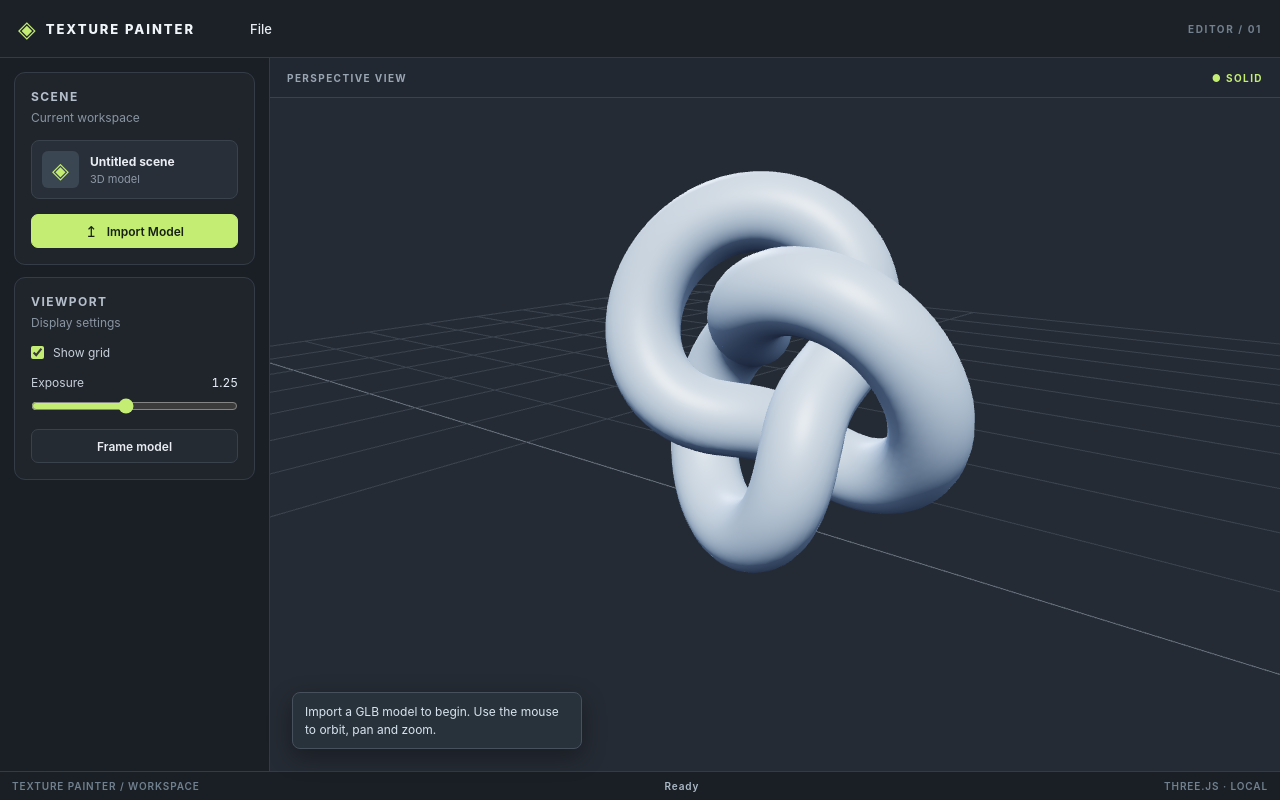
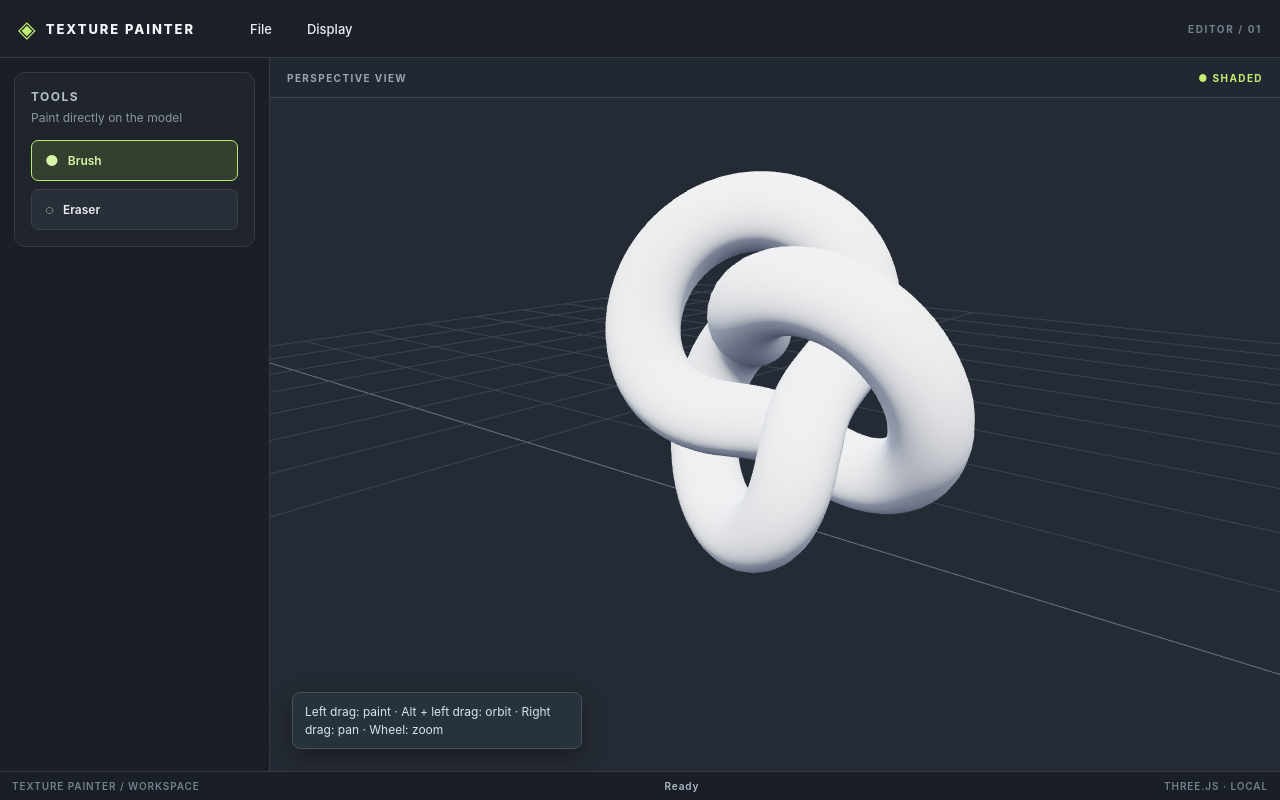
Before and after one commit to jairoGD/texture-painter, a website built with Vite: page index.html in a window 1280 px wide. Built offline with nearby package versions, Linux system fonts and the light colour scheme; animation ran at ten frames a second.

Commit message:
Add display modes and UV brush painting

```diff
--- a/src/editor/scene.js
+++ b/src/editor/scene.js
@@ -1,6 +1,7 @@
 import * as THREE from 'three';
 import { OrbitControls } from 'three/addons/controls/OrbitControls.js';
 import { GLTFLoader } from 'three/addons/loaders/GLTFLoader.js';
+import { createTexturePainter } from './texture-painter.js';
 
 export function createScene(host) {
   const scene = new THREE.Scene();
@@ -17,7 +18,7 @@ export function createScene(host) {
   host.append(renderer.domElement);
 
   const controls = new OrbitControls(camera, renderer.domElement);
-  controls.enableDamping = true;
+  controls.enableDamping = false;
   controls.target.set(0, 0.65, 0);
   controls.update();
 
@@ -42,6 +43,51 @@ export function createScene(host) {
 
   let model = defaultModel;
   const loader = new GLTFLoader();
+  const painter = createTexturePainter();
+  painter.prepare(defaultModel);
+  const raycaster = new THREE.Raycaster();
+  const pointer = new THREE.Vector2();
+  let activePointer = null;
+  let previousHit = null;
+  let activeTool = 'brush';
+
+  function hitTest(event) {
+    const rect = renderer.domElement.getBoundingClientRect();
+    pointer.x = ((event.clientX - rect.left) / rect.width) * 2 - 1;
+    pointer.y = -((event.clientY - rect.top) / rect.height) * 2 + 1;
+    raycaster.setFromCamera(pointer, camera);
+    return raycaster.intersectObjects(painter.getMeshes(), false).find((hit) => hit.uv);
+  }
+
+  function paintAt(event) {
+    const hit = hitTest(event);
+    previousHit = hit ? painter.paint(hit, activeTool, previousHit) : null;
+  }
+
+  renderer.domElement.addEventListener('pointerdown', (event) => {
+    if (event.button !== 0 || event.altKey) return;
+    event.preventDefault();
+    event.stopImmediatePropagation();
+    activePointer = event.pointerId;
+    previousHit = null;
+    renderer.domElement.setPointerCapture(event.pointerId);
+    paintAt(event);
+  }, true);
+  renderer.domElement.addEventListener('pointermove', (event) => {
+    if (event.pointerId !== activePointer) return;
+    event.preventDefault();
+    event.stopImmediatePropagation();
+    paintAt(event);
+  }, true);
+  function endStroke(event) {
+    if (event.pointerId !== activePointer) return;
+    event.stopImmediatePropagation();
+    activePointer = null;
+    previousHit = null;
+    if (renderer.domElement.hasPointerCapture(event.pointerId)) renderer.domElement.releasePointerCapture(event.pointerId);
+  }
+  renderer.domElement.addEventListener('pointerup', endStroke, true);
+  renderer.domElement.addEventListener('pointercancel', endStroke, true);
 
   function frame(object) {
     const bounds = new THREE.Box3().setFromObject(object);
@@ -66,11 +112,14 @@ export function createScene(host) {
         loader.parse(reader.result, '', (gltf) => {
           const next = gltf.scene;
           if (!next.children.length) return reject(new Error('The GLB contains no visible scene.'));
+          let paintableMeshes;
+          try { paintableMeshes = painter.prepare(next); }
+          catch (error) { return reject(error); }
           scene.remove(model);
           model = next;
           scene.add(model);
           frame(model);
-          resolve(next);
+          resolve({ model: next, paintableMeshes });
         }, reject);
       };
       reader.readAsArrayBuffer(file);
@@ -93,6 +142,7 @@ export function createScene(host) {
     importGlb,
     frame: () => frame(model),
     setGridVisible: (visible) => { grid.visible = visible; },
-    setExposure: (value) => { renderer.toneMappingExposure = value; }
+    setLightingMode: painter.setLightingMode,
+    setTool: (tool) => { activeTool = tool; }
   };
 }
--- /dev/null
+++ b/src/editor/texture-painter.js
@@ -0,0 +1,124 @@
+import * as THREE from 'three';
+
+const TEXTURE_SIZE = 1024;
+const BRUSH_RADIUS = 18;
+
+export function createTexturePainter() {
+  let surfaces = new Map();
+  let lightingMode = 'shaded';
+
+  function makeSurface(original) {
+    const canvas = document.createElement('canvas');
+    canvas.width = TEXTURE_SIZE;
+    canvas.height = TEXTURE_SIZE;
+    const context = canvas.getContext('2d');
+    context.fillStyle = '#ffffff';
+    context.fillRect(0, 0, TEXTURE_SIZE, TEXTURE_SIZE);
+
+    const texture = new THREE.CanvasTexture(canvas);
+    texture.colorSpace = THREE.SRGBColorSpace;
+    texture.wrapS = THREE.RepeatWrapping;
+    texture.wrapT = THREE.RepeatWrapping;
+    texture.anisotropy = 4;
+
+    const shaded = new THREE.MeshStandardMaterial({
+      map: texture,
+      color: '#ffffff',
+      roughness: 0.8,
+      metalness: 0,
+      side: original?.side ?? THREE.FrontSide
+    });
+    const unlit = new THREE.MeshBasicMaterial({
+      map: texture,
+      color: '#ffffff',
+      side: original?.side ?? THREE.FrontSide,
+      toneMapped: false
+    });
+
+    return { canvas, context, texture, shaded, unlit };
+  }
+
+  function setMeshMaterial(record) {
+    const materials = record.slots.map((surface) => lightingMode === 'unlit' ? surface.unlit : surface.shaded);
+    record.mesh.material = record.isArray ? materials : materials[0];
+  }
+
+  function clear() {
+    for (const record of surfaces.values()) {
+      for (const surface of record.slots) {
+        surface.texture.dispose();
+        surface.shaded.dispose();
+        surface.unlit.dispose();
+      }
+    }
+    surfaces.clear();
+  }
+
+  function prepare(root) {
+    const meshes = [];
+    root.traverse((object) => {
+      if (object.isMesh && object.geometry?.getAttribute('uv')) meshes.push(object);
+    });
+    if (!meshes.length) throw new Error('This model has no UV coordinates to paint.');
+
+    clear();
+    for (const mesh of meshes) {
+      const isArray = Array.isArray(mesh.material);
+      const originals = isArray ? mesh.material : [mesh.material];
+      const record = { mesh, isArray, slots: originals.map(makeSurface) };
+      surfaces.set(mesh, record);
+      setMeshMaterial(record);
+    }
+    return meshes.length;
+  }
+
+  function setLightingMode(mode) {
+    if (!['shaded', 'unlit'].includes(mode)) throw new Error(`Unknown lighting mode: ${mode}`);
+    lightingMode = mode;
+    for (const record of surfaces.values()) setMeshMaterial(record);
+  }
+
+  function toPixel(uv) {
+    const u = ((uv.x % 1) + 1) % 1;
+    const v = ((uv.y % 1) + 1) % 1;
+    return { x: u * TEXTURE_SIZE, y: (1 - v) * TEXTURE_SIZE };
+  }
+
+  function paint(hit, tool, previousHit) {
+    const record = surfaces.get(hit.object);
+    const surface = record?.slots[hit.face?.materialIndex ?? 0];
+    if (!surface || !hit.uv) return null;
+
+    const point = toPixel(hit.uv);
+    const sameSlot = previousHit?.object === hit.object &&
+      (previousHit.face?.materialIndex ?? 0) === (hit.face?.materialIndex ?? 0);
+    const previous = sameSlot && previousHit.uv ? toPixel(previousHit.uv) : null;
+    const context = surface.context;
+    context.strokeStyle = tool === 'eraser' ? '#ffffff' : '#28343f';
+    context.fillStyle = context.strokeStyle;
+    context.lineWidth = BRUSH_RADIUS * 2;
+    context.lineCap = 'round';
+    context.lineJoin = 'round';
+
+    if (previous && Math.hypot(point.x - previous.x, point.y - previous.y) < TEXTURE_SIZE * 0.2) {
+      context.beginPath();
+      context.moveTo(previous.x, previous.y);
+      context.lineTo(point.x, point.y);
+      context.stroke();
+    } else {
+      context.beginPath();
+      context.arc(point.x, point.y, BRUSH_RADIUS, 0, Math.PI * 2);
+      context.fill();
+    }
+    surface.texture.needsUpdate = true;
+    return hit;
+  }
+
+  return {
+    prepare,
+    clear,
+    paint,
+    setLightingMode,
+    getMeshes: () => [...surfaces.keys()]
+  };
+}
--- a/src/main.js
+++ b/src/main.js
@@ -1,15 +1,16 @@
 import { createScene } from './editor/scene.js';
-import { dropdown, element, notice, registerControl, renderPanel, toolbar } from './ui/index.js';
+import { dropdown, element, notice, renderPanel, toolbar } from './ui/index.js';
 import './style.css';
 
 const app = document.querySelector('#app');
 const fileInput = element('input', { attributes: { type: 'file', accept: '.glb,model/gltf-binary', hidden: '' } });
 const viewport = element('main', { className: 'viewport', attributes: { 'aria-label': '3D viewport' } });
 const status = element('span', { className: 'status__message', text: 'Ready' });
-const modelName = element('strong', { className: 'model-name', text: 'Untitled scene' });
-const hint = notice({ text: 'Import a GLB model to begin. Use the mouse to orbit, pan and zoom.' });
+const hint = notice({ text: 'Left drag: paint · Alt + left drag: orbit · Right drag: pan · Wheel: zoom' });
 
 const scene = createScene(viewport);
+let lightingMode = 'shaded';
+let gridVisible = true;
 function setStatus(message, error = false) {
   status.textContent = message;
   status.classList.toggle('is-error', error);
@@ -20,10 +21,9 @@ fileInput.addEventListener('change', async () => {
   if (!file) return;
   setStatus(`Loading ${file.name}…`);
   try {
-    await scene.importGlb(file);
-    modelName.textContent = file.name;
+    const { paintableMeshes } = await scene.importGlb(file);
     hint.remove();
-    setStatus(`${file.name} imported`);
+    setStatus(`${file.name} imported · ${paintableMeshes} paintable mesh${paintableMeshes === 1 ? '' : 'es'}`);
   } catch (error) {
     setStatus(error.message || 'Import failed', true);
   } finally {
@@ -31,39 +31,50 @@ fileInput.addEventListener('change', async () => {
   }
 });
 
-const menu = dropdown({ label: 'File', items: [
+const fileMenu = dropdown({ label: 'File', items: [
   { label: 'Import Model', icon: '↥', onSelect: () => fileInput.click() }
 ] });
 
-registerControl('modelCard', ({ name }) => element('div', { className: 'scene-card' }, [
-  element('span', { className: 'scene-card__icon', text: '◈', attributes: { 'aria-hidden': 'true' } }),
-  element('div', { className: 'scene-card__text' }, [name, element('small', { text: '3D model' })])
-]));
+const modeLabel = element('span', { className: 'viewport-header__mode', text: '●  SHADED' });
+const displayMenu = dropdown({ label: 'Display', items: [
+  { type: 'radio', label: 'Shaded', getChecked: () => lightingMode === 'shaded', onSelect: () => {
+    lightingMode = 'shaded';
+    scene.setLightingMode(lightingMode);
+    modeLabel.textContent = '●  SHADED';
+  } },
+  { type: 'radio', label: 'Unlit', getChecked: () => lightingMode === 'unlit', onSelect: () => {
+    lightingMode = 'unlit';
+    scene.setLightingMode(lightingMode);
+    modeLabel.textContent = '●  UNLIT';
+  } },
+  { type: 'separator' },
+  { type: 'checkbox', label: 'Show grid', getChecked: () => gridVisible, keepOpen: true, onSelect: () => {
+    gridVisible = !gridVisible;
+    scene.setGridVisible(gridVisible);
+  } }
+] });
 
 const header = element('header', { className: 'app-header' }, [
   element('div', { className: 'brand' }, [
     element('span', { className: 'brand__mark', text: '◈', attributes: { 'aria-hidden': 'true' } }),
     element('span', { className: 'brand__name', text: 'TEXTURE PAINTER' })
   ]),
-  toolbar({ items: [menu], className: 'app-header__menu' }),
+  toolbar({ items: [fileMenu, displayMenu], className: 'app-header__menu' }),
   element('span', { className: 'app-header__tag', text: 'EDITOR  /  01' })
 ]);
 
 const sidebar = element('aside', { className: 'sidebar' }, [
-  renderPanel({ title: 'Scene', subtitle: 'Current workspace', controls: [
-    { type: 'modelCard', name: modelName },
-    { type: 'button', label: 'Import Model', icon: '↥', variant: 'primary', onClick: () => fileInput.click() }
-  ] }),
-  renderPanel({ title: 'Viewport', subtitle: 'Display settings', controls: [
-    { type: 'checkbox', label: 'Show grid', checked: true, onChange: scene.setGridVisible },
-    { type: 'slider', label: 'Exposure', min: 0.2, max: 2.5, step: 0.05, value: 1.25, onChange: scene.setExposure },
-    { type: 'button', label: 'Frame model', onClick: scene.frame }
+  renderPanel({ title: 'Tools', subtitle: 'Paint directly on the model', controls: [
+    { type: 'toolGroup', active: 'brush', onChange: scene.setTool, items: [
+      { value: 'brush', label: 'Brush', icon: '●' },
+      { value: 'eraser', label: 'Eraser', icon: '◌' }
+    ] }
   ] })
 ]);
 
 const viewportHeader = element('div', { className: 'viewport-header' }, [
   element('span', { className: 'viewport-header__title', text: 'PERSPECTIVE VIEW' }),
-  element('span', { className: 'viewport-header__mode', text: '●  SOLID' })
+  modeLabel
 ]);
 
 const workspace = element('div', { className: 'workspace' }, [
--- a/src/style.css
+++ b/src/style.css
@@ -11,17 +11,12 @@ html, body, #app { width: 100%; height: 100%; margin: 0; overflow: hidden; }
 .sidebar .ui-panel { display: flex; flex-direction: column; gap: 15px; }
 .sidebar .ui-panel__heading { margin: 0; }
 .sidebar .ui-button { width: 100%; }
-.scene-card { display: flex; align-items: center; gap: 11px; min-width: 0; padding: 10px; border: 1px solid #3a424c; border-radius: 8px; background: #292f38; }
-.scene-card__icon { display: grid; place-items: center; width: 37px; height: 37px; flex: 0 0 auto; border-radius: 6px; background: #3b4653; color: #c4ee73; font-size: 22px; }
-.scene-card__text { display: grid; gap: 3px; min-width: 0; }
-.scene-card__text strong { overflow: hidden; color: #e9edf3; font-size: 12px; font-weight: 650; text-overflow: ellipsis; white-space: nowrap; }
-.scene-card__text small { color: #8c99a8; font-size: 11px; }
 .viewport-shell { display: grid; grid-template-rows: 40px minmax(0, 1fr); position: relative; min-width: 0; min-height: 0; }
 .viewport-header { display: flex; align-items: center; justify-content: space-between; padding: 0 17px; border-bottom: 1px solid #3b424b; background: #222831; }
 .viewport-header__title, .viewport-header__mode { color: #98a5b3; font-size: 10px; font-weight: 700; letter-spacing: .14em; }
 .viewport-header__mode { color: #c4ee73; }
 .viewport { min-height: 0; overflow: hidden; }
-.viewport canvas { display: block; width: 100%; height: 100%; }
+.viewport canvas { display: block; width: 100%; height: 100%; cursor: crosshair; }
 .viewport-shell .ui-notice { position: absolute; bottom: 22px; left: 22px; max-width: 290px; border: 1px solid #47515e; box-shadow: 0 8px 25px #0005; }
 .status-bar { display: flex; align-items: center; justify-content: space-between; gap: 12px; padding: 0 12px; border-top: 1px solid #343b45; background: #1a1f25; color: #71808f; font-size: 10px; font-weight: 600; letter-spacing: .09em; }
 .status__message { color: #adbac8; overflow: hidden; text-overflow: ellipsis; white-space: nowrap; }
--- a/src/ui/index.js
+++ b/src/ui/index.js
@@ -66,27 +66,59 @@ export function dropdown({ label, items }) {
   trigger.setAttribute('aria-expanded', 'false');
   const menu = element('div', { className: 'ui-dropdown__menu', attributes: { role: 'menu' } },
     items.map((item) => {
+      if (item.type === 'separator') return element('hr', { className: 'ui-dropdown__separator', attributes: { role: 'separator' } });
       const option = button({ label: item.label, icon: item.icon, variant: 'menu-item', onClick: () => {
-        close();
         item.onSelect();
+        refresh();
+        if (!item.keepOpen) close();
       } });
-      option.setAttribute('role', 'menuitem');
+      option.setAttribute('role', item.type === 'radio' ? 'menuitemradio' : item.type === 'checkbox' ? 'menuitemcheckbox' : 'menuitem');
+      if (item.type === 'radio' || item.type === 'checkbox') {
+        option.prepend(element('span', { className: 'ui-dropdown__check', text: '✓', attributes: { 'aria-hidden': 'true' } }));
+      }
+      option._menuItem = item;
       return option;
     })
   );
   const root = element('div', { className: 'ui-dropdown' }, [trigger, menu]);
+  const refresh = () => {
+    for (const option of menu.children) {
+      const item = option._menuItem;
+      if (item?.getChecked) option.setAttribute('aria-checked', String(item.getChecked()));
+    }
+  };
   const close = () => {
     root.classList.remove('is-open');
     trigger.setAttribute('aria-expanded', 'false');
   };
   trigger.addEventListener('click', () => {
     const wasOpen = root.classList.contains('is-open');
-    document.querySelectorAll('.ui-dropdown.is-open').forEach((node) => node.classList.remove('is-open'));
+    document.querySelectorAll('.ui-dropdown.is-open').forEach((node) => {
+      node.classList.remove('is-open');
+      node.querySelector('[aria-haspopup="menu"]')?.setAttribute('aria-expanded', 'false');
+    });
+    refresh();
     root.classList.toggle('is-open', !wasOpen);
     trigger.setAttribute('aria-expanded', String(!wasOpen));
   });
   document.addEventListener('pointerdown', (event) => { if (!root.contains(event.target)) close(); });
   document.addEventListener('keydown', (event) => { if (event.key === 'Escape') close(); });
+  return root;
+}
+
+export function toolGroup({ items, active, onChange }) {
+  const buttons = new Map();
+  const root = element('div', { className: 'ui-tool-group', attributes: { role: 'group', 'aria-label': 'Tools' } });
+  const select = (value) => {
+    for (const [key, node] of buttons) node.setAttribute('aria-pressed', String(key === value));
+    onChange?.(value);
+  };
+  for (const item of items) {
+    const node = button({ label: item.label, icon: item.icon, variant: 'tool', onClick: () => select(item.value) });
+    node.setAttribute('aria-pressed', String(item.value === active));
+    buttons.set(item.value, node);
+    root.append(node);
+  }
   return root;
 }
 
@@ -102,6 +134,7 @@ const controlTypes = new Map([
   ['button', button],
   ['slider', slider],
   ['checkbox', checkbox],
+  ['toolGroup', toolGroup],
   ['notice', notice]
 ]);
 
--- a/src/ui/ui.css
+++ b/src/ui/ui.css
@@ -25,12 +25,18 @@ button { cursor: pointer; }
 .ui-button--menu { background: transparent; border-color: transparent; font-size: 13px; font-weight: 500; }
 .ui-button--menu:hover, .ui-dropdown.is-open .ui-button--menu { background: #293039; }
 .ui-button--menu-item { width: 100%; justify-content: flex-start; border: 0; border-radius: 5px; background: transparent; }
+.ui-button--tool { width: 100%; justify-content: flex-start; min-height: 41px; background: #292f38; }
+.ui-button--tool[aria-pressed="true"] { border-color: #b9e875; background: #34402f; color: #d7f5aa; }
 .ui-icon { font-size: 15px; line-height: 1; }
 
 .ui-dropdown { position: relative; }
 .ui-dropdown__menu { display: none; position: absolute; z-index: 20; top: calc(100% + 7px); left: 0; min-width: 180px; padding: 5px; border: 1px solid #3a424c; border-radius: 9px; background: #252b33; box-shadow: 0 16px 35px #0008; }
 .ui-dropdown.is-open .ui-dropdown__menu { display: block; }
+.ui-dropdown__check { width: 13px; color: #c4ee73; opacity: 0; }
+[aria-checked="true"] > .ui-dropdown__check { opacity: 1; }
+.ui-dropdown__separator { height: 1px; margin: 5px 6px; border: 0; background: #3a424c; }
 .ui-toolbar { display: flex; align-items: center; gap: 7px; }
+.ui-tool-group { display: grid; gap: 8px; }
 .ui-panel { border: 1px solid #353c46; border-radius: 11px; background: #20252c; padding: 16px; }
 .ui-panel__heading { margin-bottom: 16px; }
 .ui-panel__heading h2 { margin: 0; font-size: 12px; text-transform: uppercase; letter-spacing: .12em; color: #b5bfcb; }
```
Also changed, not shown: README.md.
